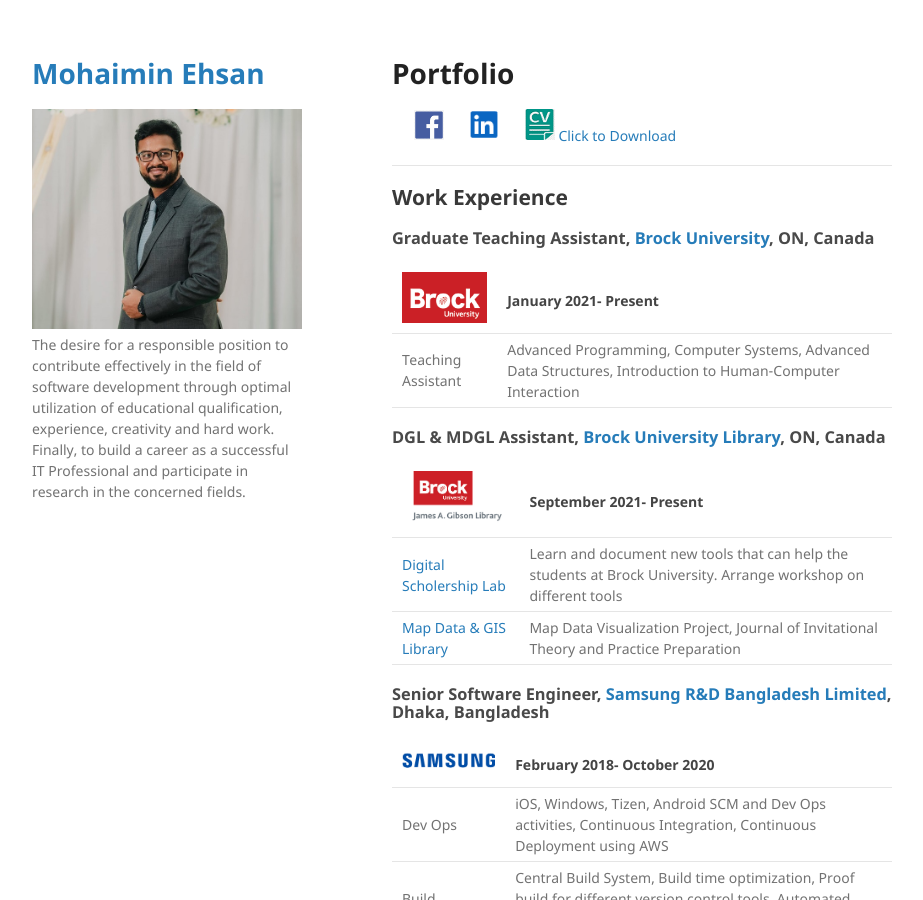
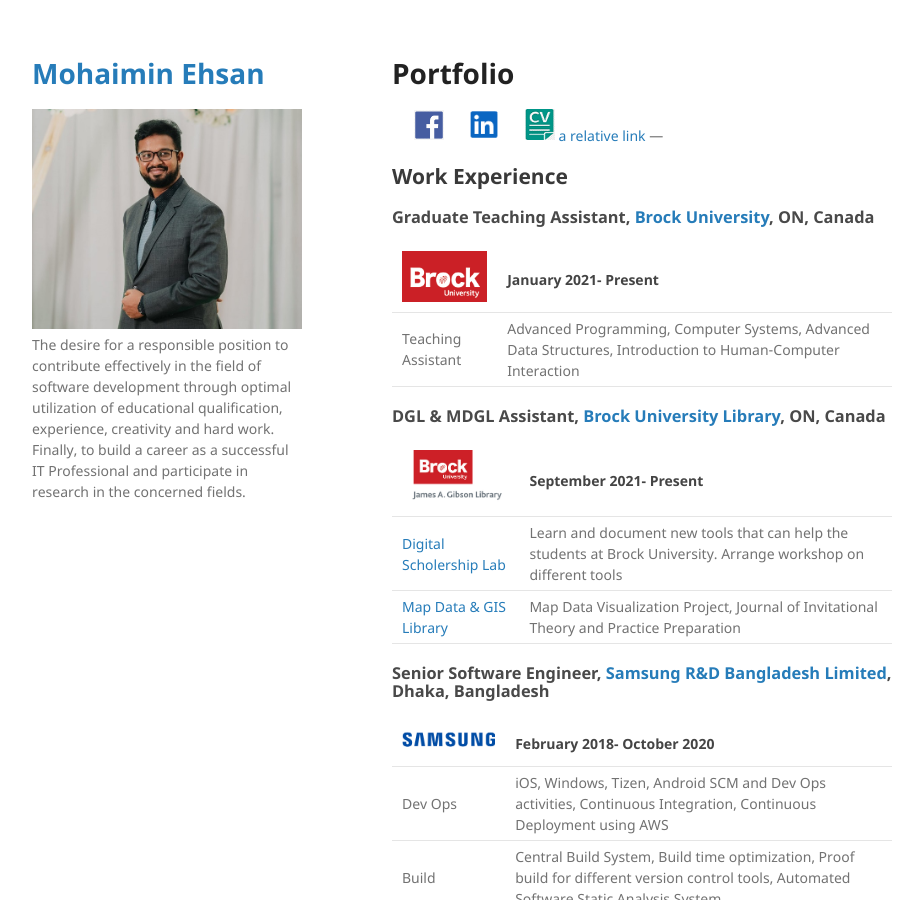
Before and after one commit to MohaiminEhsan/Homepage, a Jekyll site: the page built from index.md, in a window 1280 px wide and 900 px high. Shown: the whole window, without its empty margins (178-1101 px from the left). Built offline with Jekyll 4.4.1, drawn with Linux system fonts in a browser that asks for light colours; our own code applies the rules of GitHub Pages for plain Markdown files.

Commit message:
Update index.md

```diff
--- a/index.md
+++ b/index.md
@@ -7,8 +7,7 @@ layout: default
 &nbsp; &nbsp; &nbsp; [<img src="assets/img/fblogo.png?raw=true" width="30"/>](https://www.facebook.com/mohaiminehsan.anik/)
 &nbsp; &nbsp; &nbsp; [<img src="assets/img/ldlogo.PNG?raw=true" width="30"/>](https://www.linkedin.com/in/mohaimin-ehsan-02072412b)
 &nbsp; &nbsp; &nbsp; [<img src="assets/img/CV3.png?raw=true" width="30"/>](https://github.com/MohaiminEhsan/Portfolio/blob/main/MohaiminEhsanCV.pdf)
-<a href="https://github.com/MohaiminEhsan/Portfolio/blob/main/MohaiminEhsanCV.pdf" download>Click to Download</a>
-
+[a relative link](MohaiminEhsanCV.pdf)
 ---
 
 ## Work Experience
```
